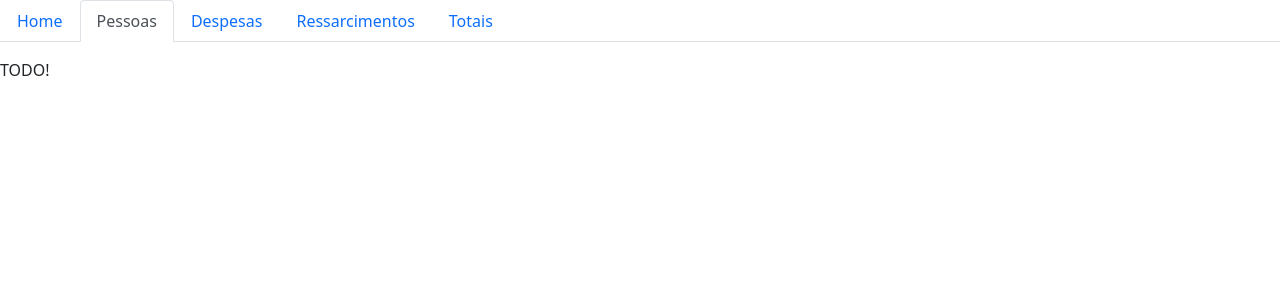
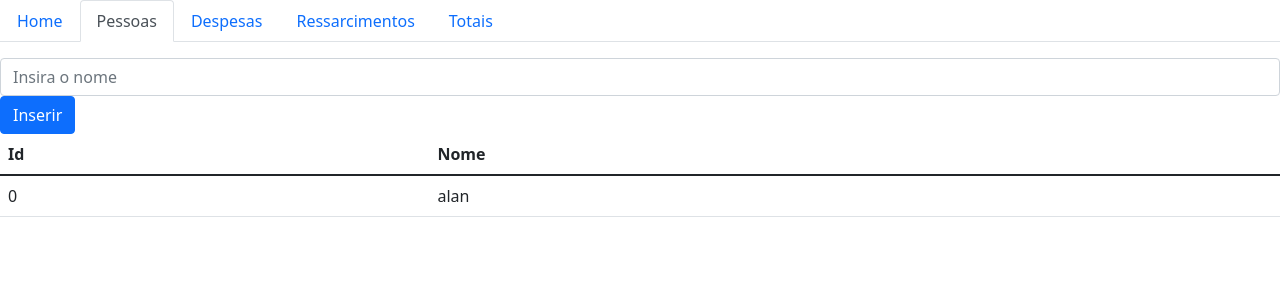
Before and after one commit to michelxrf/rateio-churras-zero, a React (Create React App) app: page / in a window 1280 px wide. Both pictures are taken after a click on the tab "Pessoas". Shown: the top 300 px of the page. Built offline with nearby package versions, Linux system fonts and the light colour scheme.

Commit message:
component pessoas em funcionamento

```diff
--- a/src/components/PessoasComponent/index.js
+++ b/src/components/PessoasComponent/index.js
@@ -0,0 +1,40 @@
+import { Table, Form, Button, FormControl} from "react-bootstrap"
+import { useState } from "react"
+
+const PessoasComponent = () => {
+    const [pessoas, setPessoas] = useState([{id:0,nome:"alan"}])
+
+    const inserirPessoa = () => {
+        let novoNome = document.getElementById("formNome").value
+        if(novoNome)
+            setPessoas(pessoas.concat({id:pessoas.length, nome:novoNome}))
+    }
+
+    return(
+        <div>
+            <Form>
+                <FormControl id="formNome" type="text" placeholder="Insira o nome" />
+                <Button variant="primary" onClick={inserirPessoa} >Inserir</Button>
+            </Form>
+
+            <Table>
+                <thead>
+                    <tr>
+                        <th>Id</th>
+                        <th>Nome</th>
+                    </tr>
+                </thead>
+                <tbody>
+                        {pessoas.map(people => (
+                            <tr key={people.id}>
+                                <td>{people.id}</td>
+                                <td>{people.nome}</td>
+                            </tr>
+                        ))}
+                </tbody>
+            </Table>
+        </div>
+    )
+}
+
+export default PessoasComponent
--- a/src/components/tabsComponent/index.js
+++ b/src/components/tabsComponent/index.js
@@ -1,5 +1,6 @@
 import { Tab, Tabs } from 'react-bootstrap';
 import HomeComponent from '../HomeComponent';
+import PessoasComponent from '../PessoasComponent';
 
 const TabsComponent = () => {
     return (
@@ -8,7 +9,7 @@ const TabsComponent = () => {
                 <HomeComponent />
             </Tab>
             <Tab eventKey="pessoas" title="Pessoas">
-                <p>TODO!</p>
+                <PessoasComponent />
             </Tab>
             <Tab eventKey="despesas" title="Despesas">
                 <p>TODO!</p>
```
